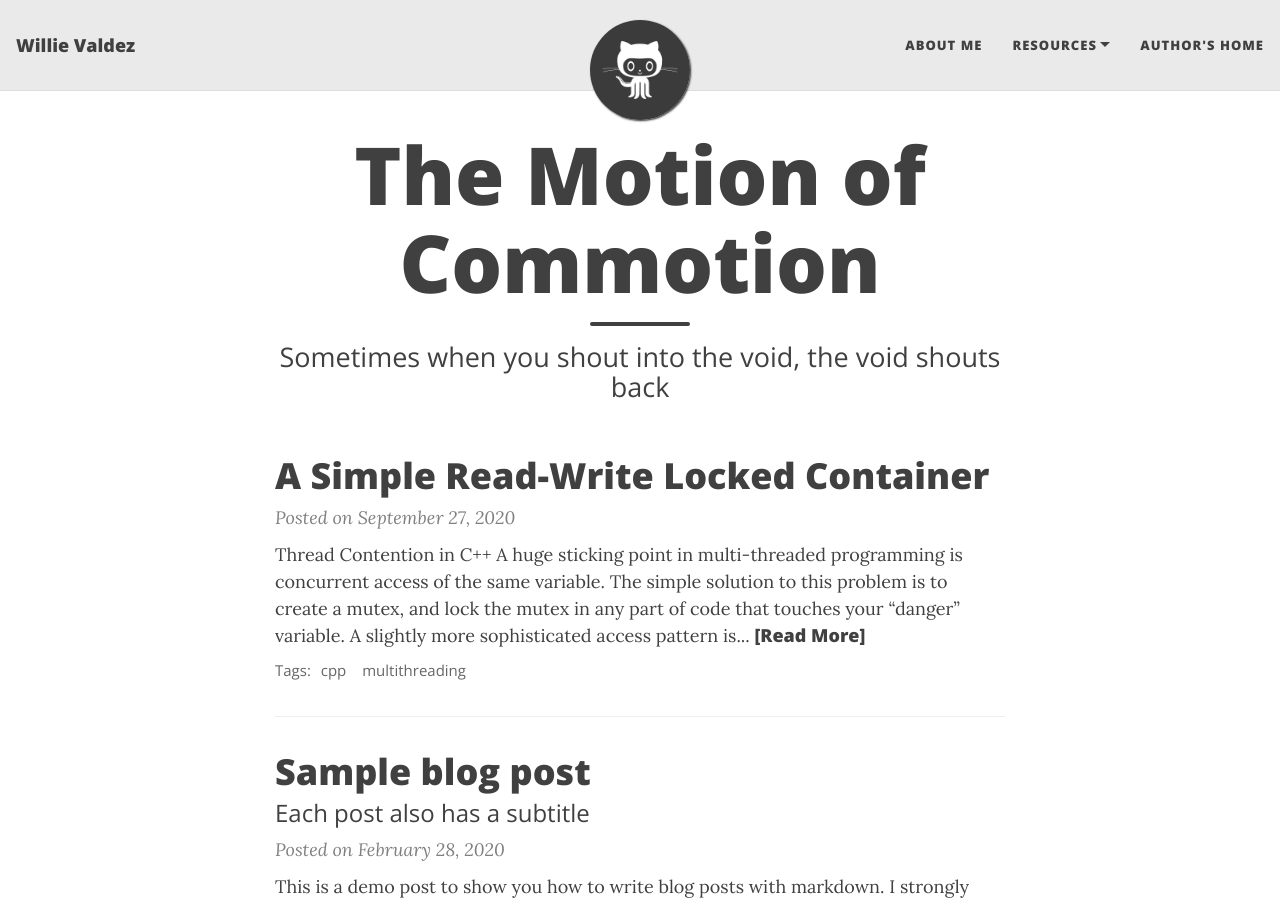
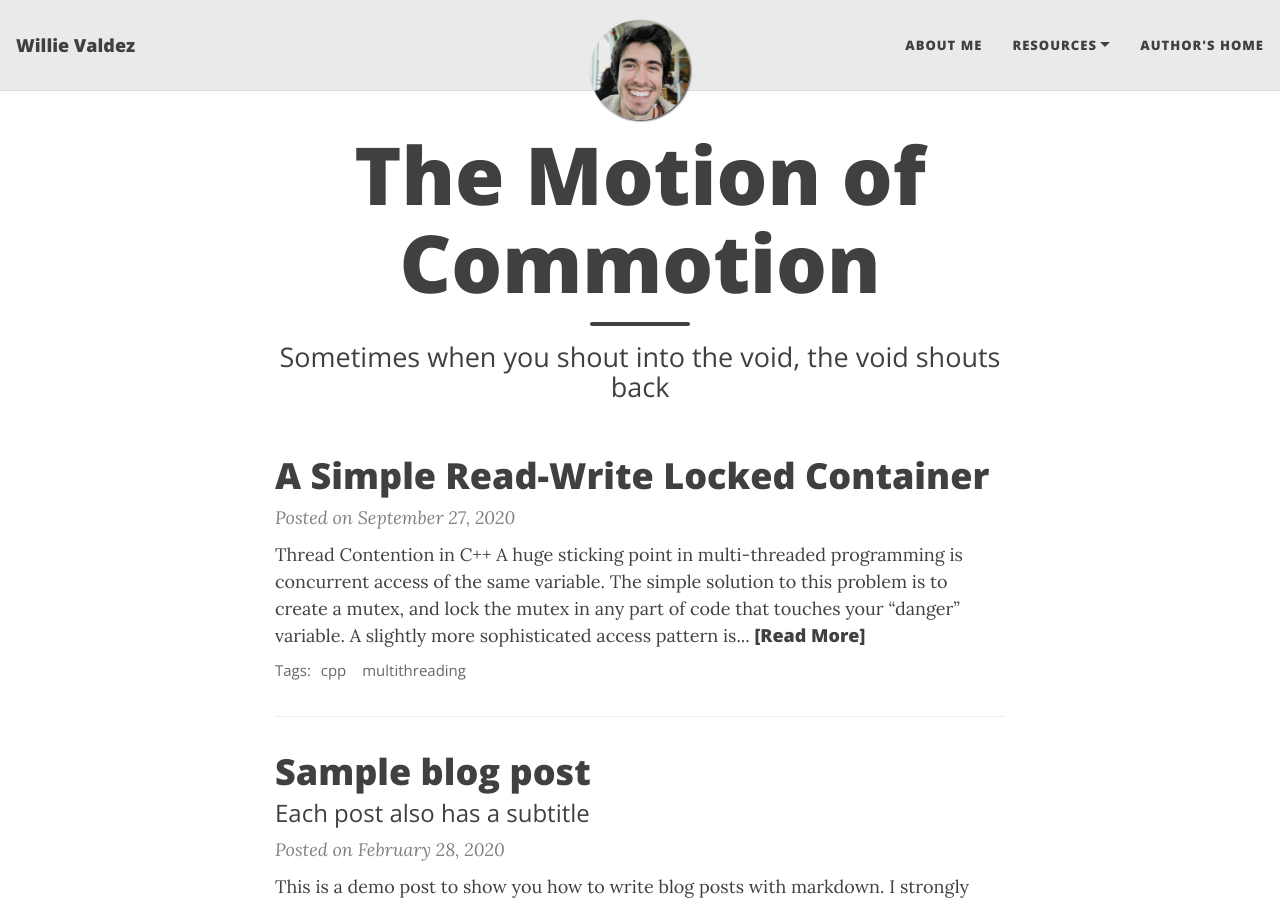
Before and after one commit to g2valdez/willievaldez.github.io, a Jekyll site: the page built from index.html, in a window 1280 px wide and 900 px high. Built offline with Jekyll 4.4.1, drawn with Linux system fonts in a browser that asks for light colours; nearby versions of some CDN libraries; the list of posts is cut into pages by our own code.

Commit message:
set profile pic

```diff
--- a/_config.yml
+++ b/_config.yml
@@ -24,7 +24,7 @@ navbar-links:
 
 # Image to show in the navigation bar - works best with a square image
 # Remove this parameter if you don't want an image in the navbar
-avatar: "/assets/img/avatar-icon.png"
+avatar: "/assets/img/willie.jpg"
 
 # By default, the image is cut into a circle. You can disable this behaviour by setting 'round-avatar: false'
 round-avatar: true
```
Also changed, not shown: assets/img/willie.jpg (added).
